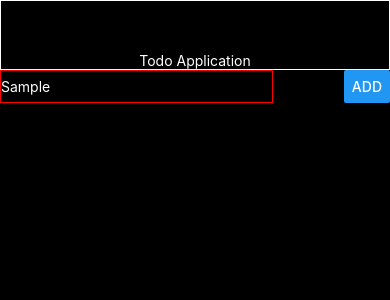
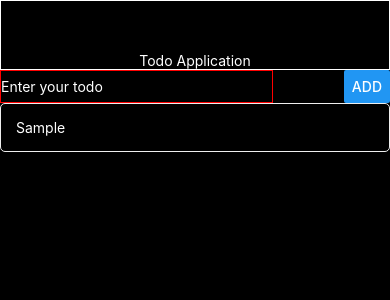
Before and after one commit to ToxichQQQ/todoList-reactNative, a React Native app: screen / in a window 390 px wide. Both pictures are taken after typing "Sample" into the empty fields and a click on the button "ADD". Shown: the top 300 px of the page. Built offline with nearby package versions, Linux system fonts and the light colour scheme.

Commit message:
TodoList: added form and list

```diff
--- a/App.js
+++ b/App.js
@@ -1,14 +1,25 @@
 import { StatusBar } from 'expo-status-bar';
 import { StyleSheet, Text, View } from 'react-native';
 import {Navbar} from "./src/components/Navbar";
-import React from "react";
+import React,{useState} from "react";
 import {Form} from "./src/components/Form";
+import {Todo} from "./src/components/Todo";
 
 export default function App() {
+    const [todos,setTodos] = useState([])
+
+    const handleAddTodo = (title) => {
+        setTodos([...todos,{id:Date.now().toString(),title, isDone: false}])
+    }
+
+
   return (
     <View style={styles.container}>
       <Navbar title='Todo Application'/>
-      <Form/>
+      <Form onSubmit={handleAddTodo}/>
+      <View>
+          {todos.map(todo => <Todo key={todo.id} todo={todo} />)}
+      </View>
       <StatusBar style="auto" />
     </View>
   );
@@ -18,5 +29,6 @@ const styles = StyleSheet.create({
   container: {
     flex: 1,
     backgroundColor: '#000',
+      color:'#fff'
   },
 });
--- a/src/components/Form.js
+++ b/src/components/Form.js
@@ -1,11 +1,22 @@
-import React from 'react'
-import {View, StyleSheet, TextInput, Button} from 'react-native'
+import React, {useState} from 'react'
+import {View, StyleSheet, TextInput, Button,Alert} from 'react-native'
 
-export function Form() {
+export function Form({onSubmit}) {
+    const [inputValue,setInputValue] = useState('')
+
+    const handlePress = () => {
+        if (inputValue.trim()){
+            onSubmit(inputValue)
+            setInputValue('')
+        }else{
+            Alert.alert('Please enter todo title')
+        }
+    }
+
     return(
         <View style={styles.wrapper}>
-        <TextInput style={styles.input}/>
-        <Button title='Add'  style={styles.button}/>
+        <TextInput autoCorrect={false} style={styles.input} placeholder='Enter your todo' onChangeText={text => setInputValue(text)} value={inputValue}/>
+        <Button title='Add' style={styles.button} onPress={handlePress}/>
         </View>
     )
 }
--- /dev/null
+++ b/src/components/Todo.js
@@ -0,0 +1,26 @@
+import React from 'react'
+import {View, Text,StyleSheet} from 'react-native'
+
+
+export function Todo({todo}) {
+    return(
+        <View style={styles.todo}>
+            <Text style={styles.text}>{todo.title}</Text>
+        </View>
+    )
+}
+
+
+const styles = StyleSheet.create({
+    todo:{
+        flexDirection:'row',
+        alignItems:'center',
+        padding:15,
+        borderWidth:1,
+        borderColor:'#eee',
+        borderRadius:5,
+    },
+    text:{
+        color:'#fff'
+    }
+})
```
Also changed, not shown: 1 other file (tests, documents, lock files or other folders).
